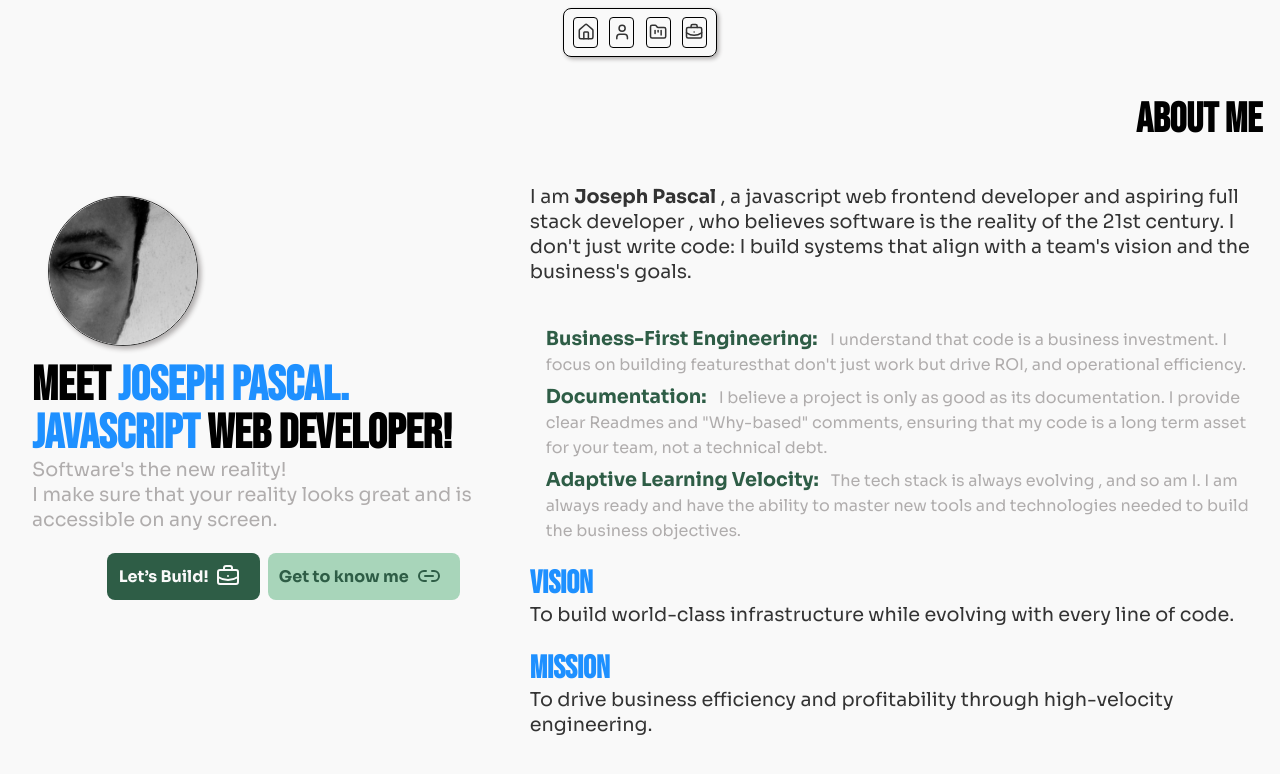
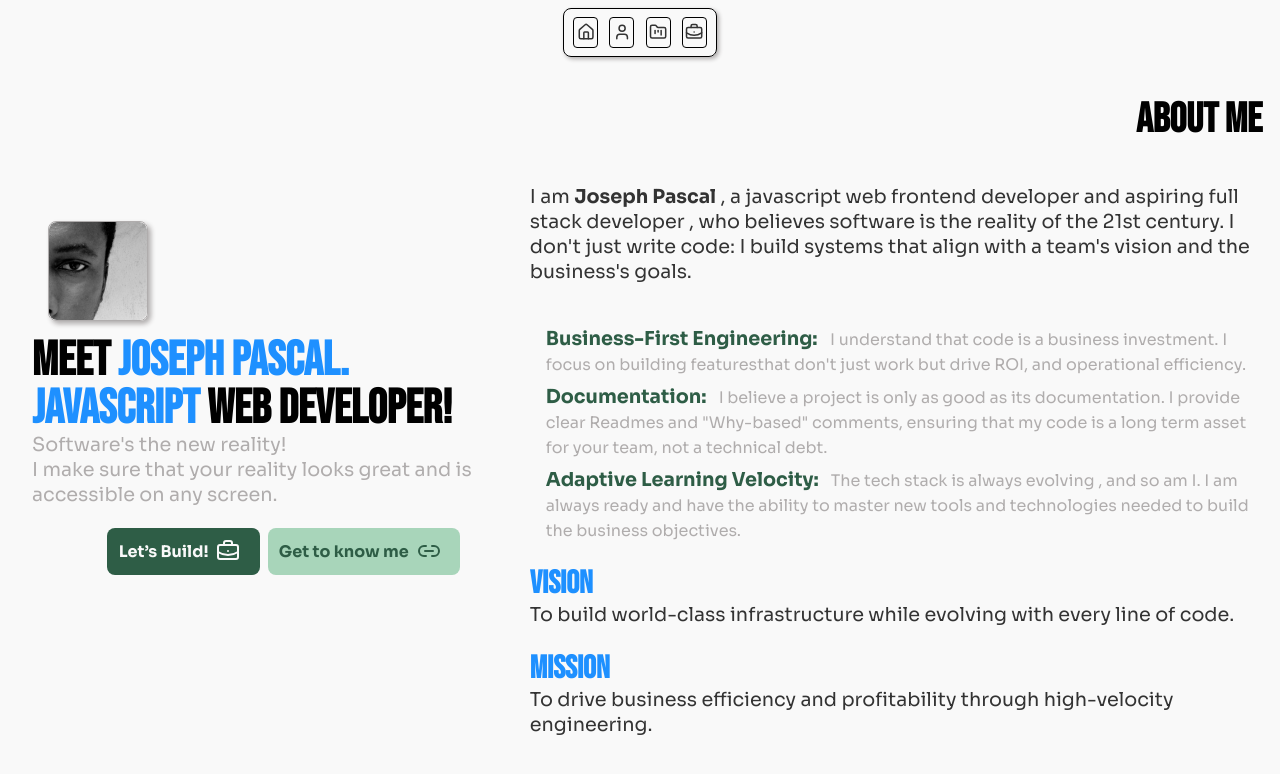
Before and after one commit to Ugochukwu111/pascalportfolio, a plain HTML site: page index.html in a window 1280 px wide. Drawn offline with nearby package versions, Linux system fonts and the light colour scheme.

Commit message:
style: redesign profile picture

```diff
--- a/styles/pascal.css
+++ b/styles/pascal.css
@@ -41,13 +41,13 @@ h2{
 
 
 .profile-pic-container{
-  border: 1px solid var(--black);
+  border: 1px solid var(--grey);
   box-shadow: 3px 3px 5px var(--grey);
-  width: 150px;  /* min 100px, scales with 20vw, max 200px */
-  height: 150px;
+  width: 100px;  /* min 100px, scales with 20vw, max 200px */
+  height: 100px;
   aspect-ratio: 1/1;
   margin: 1em;
-  border-radius: 50%;
+  border-radius: .5rem;
   overflow: hidden;
 }
 @media (max-width: 320px) {
```
